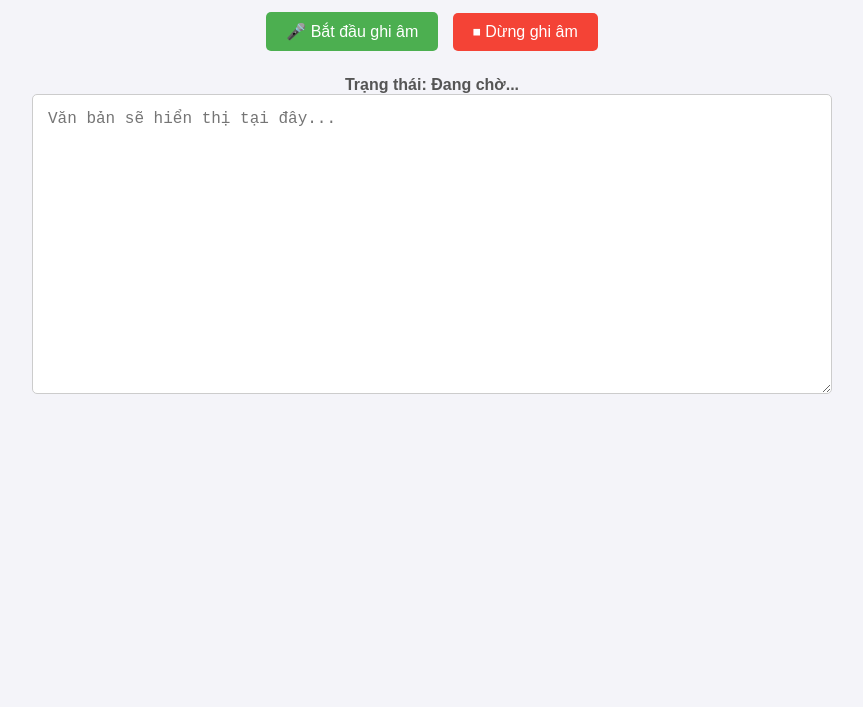
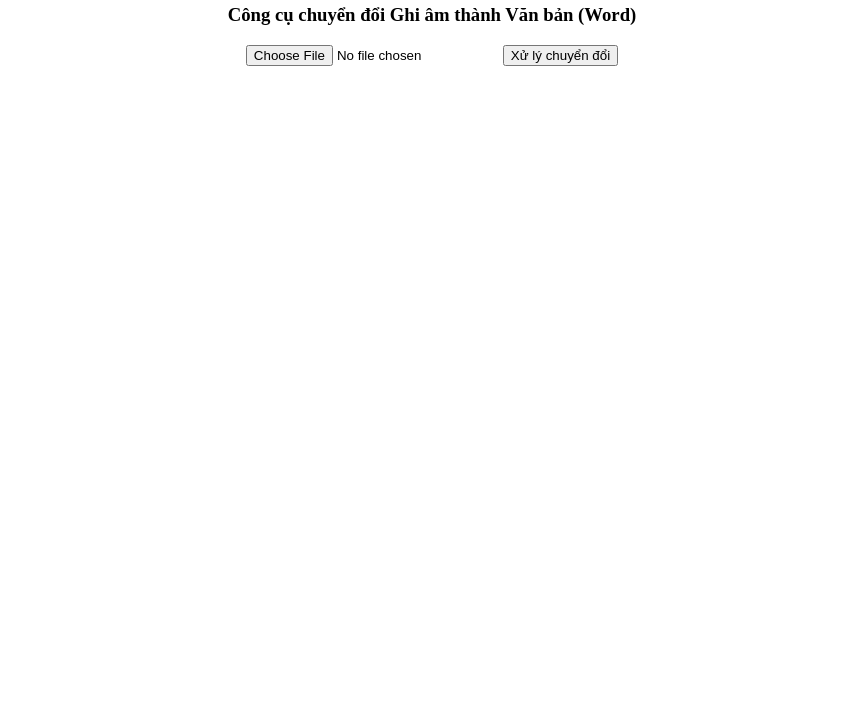
Before and after one commit to nvminh-cmd/ankhanh13, a plain HTML site: page index.HTML in a window 1280 px wide. Shown: the part 93-800 px from the top of the page, without its empty margins (208-1071 px from the left). Drawn offline with Linux system fonts and the light colour scheme.

Commit message:
Update index.HTML

```diff
--- a/index.HTML
+++ b/index.HTML
@@ -2,72 +2,41 @@
 <html lang="vi">
 <head>
     <meta charset="UTF-8">
-    <meta name="viewport" content="width=device-width, initial-scale=1.0">
-    <title>Chuyển đổi Giọng nói thành Văn bản</title>
-    <style>
-        body { font-family: Arial, sans-serif; padding: 20px; max-width: 800px; margin: auto; background-color: #f4f4f9; }
-        h1 { color: #d32f2f; text-align: center; }
-        .controls { text-align: center; margin-bottom: 20px; }
-        button { padding: 10px 20px; font-size: 16px; cursor: pointer; margin: 5px; border: none; border-radius: 5px; }
-        #startBtn { background-color: #4CAF50; color: white; }
-        #stopBtn { background-color: #f44336; color: white; }
-        #result { width: 100%; height: 300px; padding: 15px; border: 1px solid #ccc; border-radius: 5px; font-size: 16px; box-sizing: border-box; }
-        .status { text-align: center; margin-top: 10px; font-weight: bold; color: #555; }
-    </style>
+    <title>Chuyển đổi Ghi âm sang Word</title>
 </head>
 <body>
+    <div style="text-align: center; margin-top: 50px;">
+        <h2>Ủy ban MTTQ Việt Nam Phường An Khánh - Tp.HCM</h2>
+        <h3>Công cụ chuyển đổi Ghi âm thành Văn bản (Word)</h3>
 
-    <h1>Ủy ban MTTQ Việt Nam Phường An Khánh - TP.HCM</h1>
-    <div class="controls">
-        <button id="startBtn">🎤 Bắt đầu ghi âm</button>
-        <button id="stopBtn">⏹ Dừng ghi âm</button>
+        <input type="file" id="audioFile" accept="audio/*">
+        <button onclick="uploadAndConvert()">Xử lý chuyển đổi</button>
+
+        <div id="status"></div>
     </div>
-    <div class="status" id="status">Trạng thái: Đang chờ...</div>
-    <textarea id="result" placeholder="Văn bản sẽ hiển thị tại đây..."></textarea>
 
     <script>
-        const startBtn = document.getElementById('startBtn');
-        const stopBtn = document.getElementById('stopBtn');
-        const resultText = document.getElementById('result');
-        const statusDiv = document.getElementById('status');
+        async function uploadAndConvert() {
+            const fileInput = document.getElementById('audioFile');
+            const file = fileInput.files[0];
+            if (!file) return alert("Vui lòng chọn file ghi âm!");
 
-        const SpeechRecognition = window.SpeechRecognition || window.webkitSpeechRecognition;
+            const formData = new FormData();
+            formData.append('audio', file);
 
-        if (!SpeechRecognition) {
-            alert("Trình duyệt của bạn không hỗ trợ tính năng chuyển giọng nói thành văn bản. Vui lòng sử dụng Google Chrome hoặc Edge.");
-        } else {
-            const recognition = new SpeechRecognition();
-            recognition.lang = 'vi-VN'; // Cài đặt ngôn ngữ tiếng Việt
-            recognition.continuous = true; // Ghi âm liên tục
-            recognition.interimResults = true; // Hiển thị kết quả tạm thời
+            document.getElementById('status').innerText = "Đang xử lý, vui lòng chờ...";
 
-            recognition.onstart = () => {
-                statusDiv.innerText = "Trạng thái: Đang ghi âm...";
-            };
+            // Gửi file đến server Python/Node.js của bạn
+            const response = await fetch('/upload', { method: 'POST', body: formData });
+            const blob = await response.blob();
 
-            recognition.onresult = (event) => {
-                let transcript = '';
-                for (let i = event.resultIndex; i < event.results.length; ++i) {
-                    transcript += event.results[i][0].transcript;
-                }
-                resultText.value = transcript;
-            };
-
-            recognition.onerror = (event) => {
-                statusDiv.innerText = "Lỗi: " + event.error;
-            };
-
-            recognition.onend = () => {
-                statusDiv.innerText = "Trạng thái: Đã dừng.";
-            };
-
-            startBtn.addEventListener('click', () => {
-                recognition.start();
-            });
-
-            stopBtn.addEventListener('click', () => {
-                recognition.stop();
-            });
+            // Tải file về máy
+            const url = window.URL.createObjectURL(blob);
+            const a = document.createElement('a');
+            a.href = url;
+            a.download = "Van_ban_chuyen_doi.docx";
+            a.click();
+            document.getElementById('status').innerText = "Hoàn tất!";
         }
     </script>
 </body>
```
